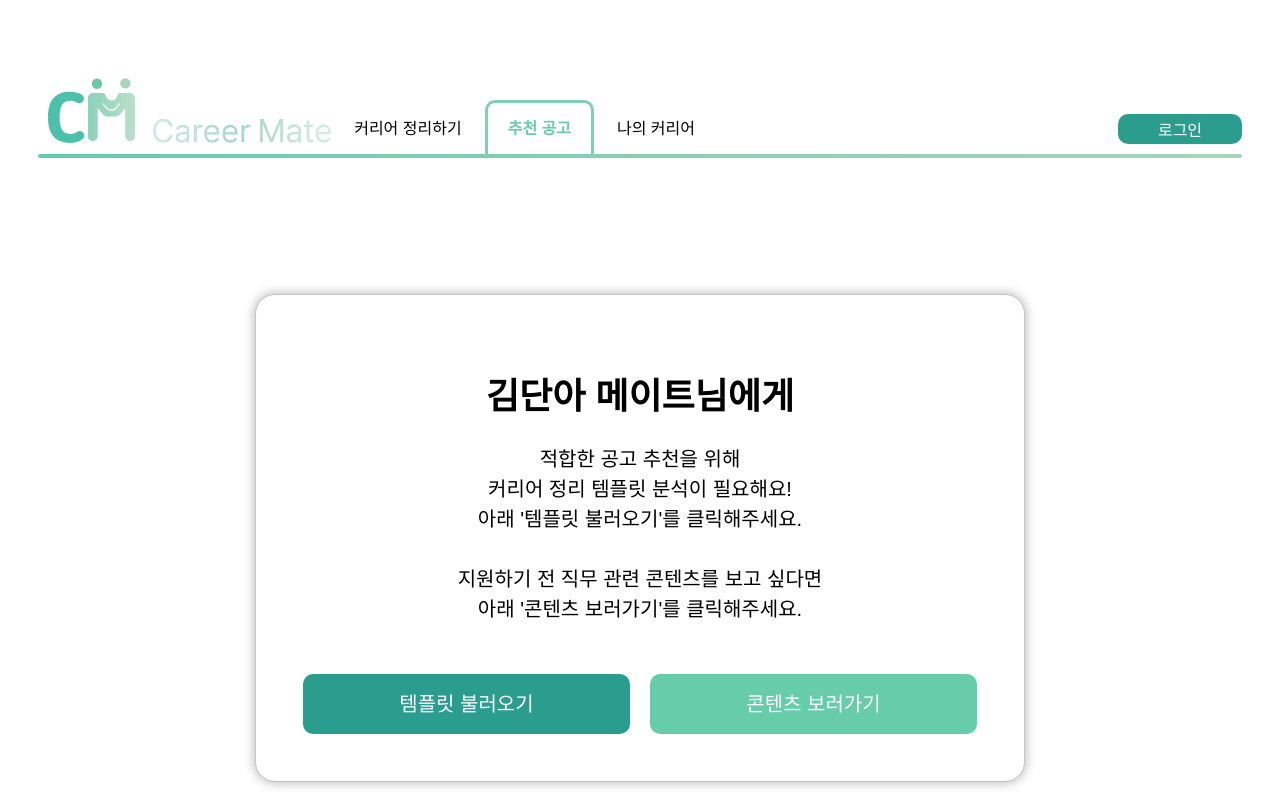
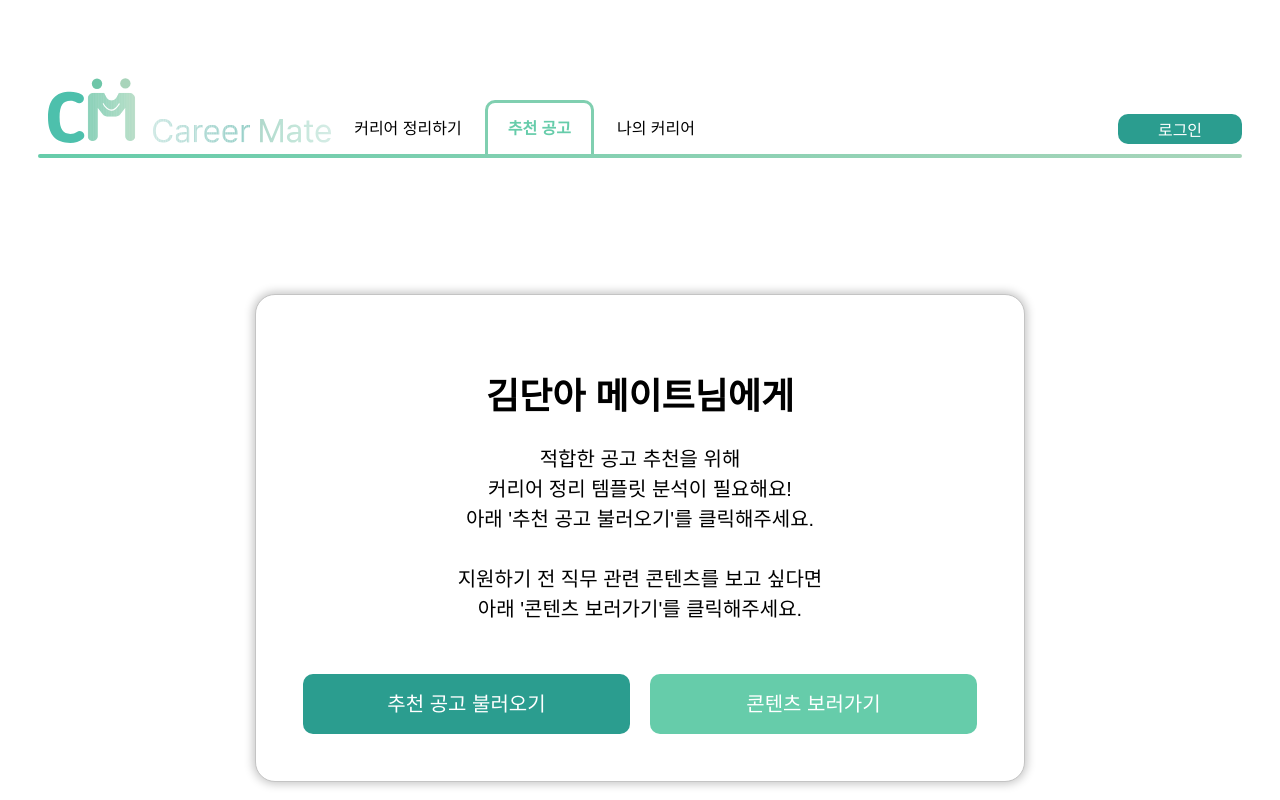
Before and after one commit to Career-Mate/Web, a React (Vite) app: page /announcement in a window 1280 px wide. Shown: the top 800 px of the page. Built offline with nearby package versions, Linux system fonts and the light colour scheme; a web font is replaced by a local one.

Commit message:
chore: 버튼 onClick 설정

```diff
--- a/src/pages/Recommend/RecommnedMainPage/RecommendMainPage.jsx
+++ b/src/pages/Recommend/RecommnedMainPage/RecommendMainPage.jsx
@@ -1,6 +1,10 @@
 import InfoContainer from '../../../components/common/InfoContainer/InfoContainer';
+import { useNavigate } from 'react-router-dom';
 
-const RecommendMainPage = ({ userName }) => {
+const RecommendMainPage = () => {
+    const userName = '김단아';
+    const navigate = useNavigate();
+
     return (
         <InfoContainer
             type="contentOnly"
@@ -9,27 +13,31 @@ const RecommendMainPage = ({ userName }) => {
             top="271px"
             showLogo={false}
             showTitleText={false}
-            mainText="김단아 메이트님에게"
+            mainText={`${userName} 메이트님에게`}
             detailText={`적합한 공고 추천을 위해
                     커리어 정리 템플릿 분석이 필요해요!
-                    아래 '템플릿 불러오기'를 클릭해주세요.
+                    아래 '추천 공고 불러오기'를 클릭해주세요.
 
                     지원하기 전 직무 관련 콘텐츠를 보고 싶다면
                     아래 '콘텐츠 보러가기'를 클릭해주세요.`}
             buttons={[
                 {
-                    text: '템플릿 불러오기',
+                    text: '추천 공고 불러오기',
                     width: '327px',
                     height: '60px',
                     backgroundColor: 'deepgreen',
-                    onClick: () => console.log('템플릿 불러오기 클릭'),
+                    onClick: () => {
+                        navigate('/recommend/job');
+                    },
                 },
                 {
                     text: '콘텐츠 보러가기',
                     width: '327px',
                     height: '60px',
                     backgroundColor: 'green',
-                    onClick: () => console.log('콘텐츠 보러가기 클릭'),
+                    onClick: () => {
+                        navigate('/recommend/content');
+                    },
                 },
             ]}
         />
```
